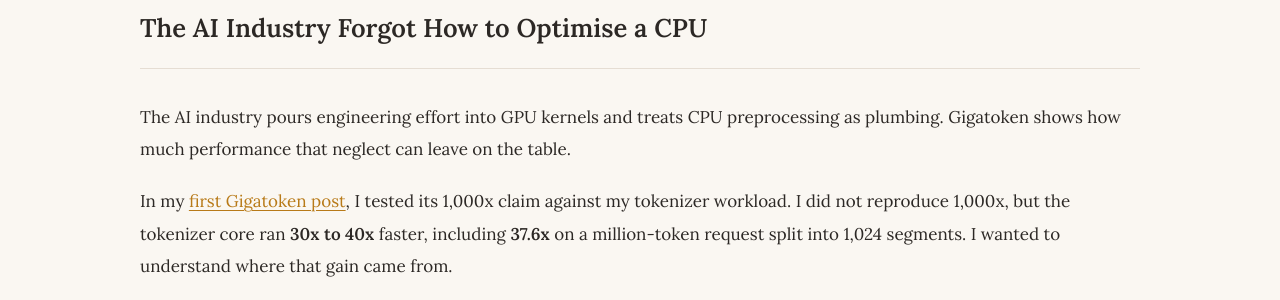
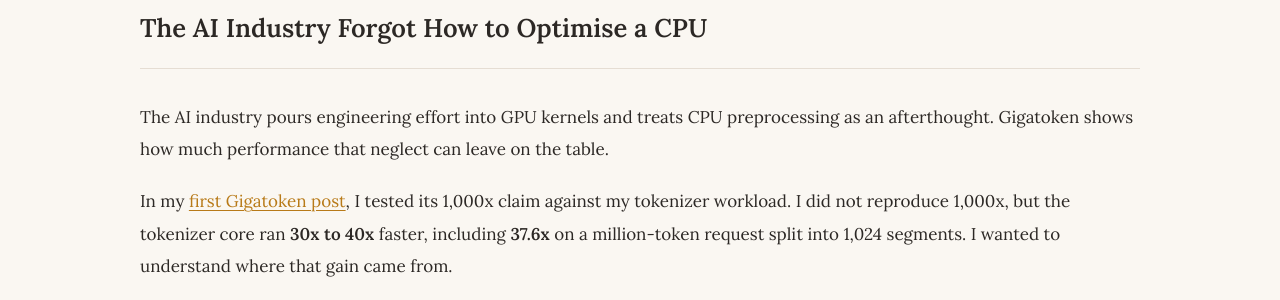
Before and after one commit to pjb157/blog, a Jekyll site: the page built from _posts/2026-07-30-inside-gigatoken.md, in a window 1280 px wide and 900 px high, scrolled down 345 px. Shown: the part 154-454 px from the top of the window. Built offline with Jekyll 4.4.1, drawn with Linux system fonts in a browser that asks for light colours.

Commit message:
docs: sharpen Gigatoken opening
Describe CPU preprocessing as an afterthought to make the opening argument more direct.

```diff
--- a/_posts/2026-07-30-inside-gigatoken.md
+++ b/_posts/2026-07-30-inside-gigatoken.md
@@ -7,7 +7,7 @@ tags: [ai, performance, tokenization, systems]
 image: /assets/images/gigatoken-engine-teardown-cover-clean.webp
 ---
 
-The AI industry pours engineering effort into GPU kernels and treats CPU preprocessing as plumbing. Gigatoken shows how much performance that neglect can leave on the table.
+The AI industry pours engineering effort into GPU kernels and treats CPU preprocessing as an afterthought. Gigatoken shows how much performance that neglect can leave on the table.
 
 In my [first Gigatoken post](/gigatoken-thousand-times-faster/), I tested its 1,000x claim against my tokenizer workload. I did not reproduce 1,000x, but the tokenizer core ran **30x to 40x** faster, including **37.6x** on a million-token request split into 1,024 segments. I wanted to understand where that gain came from.
 
```
